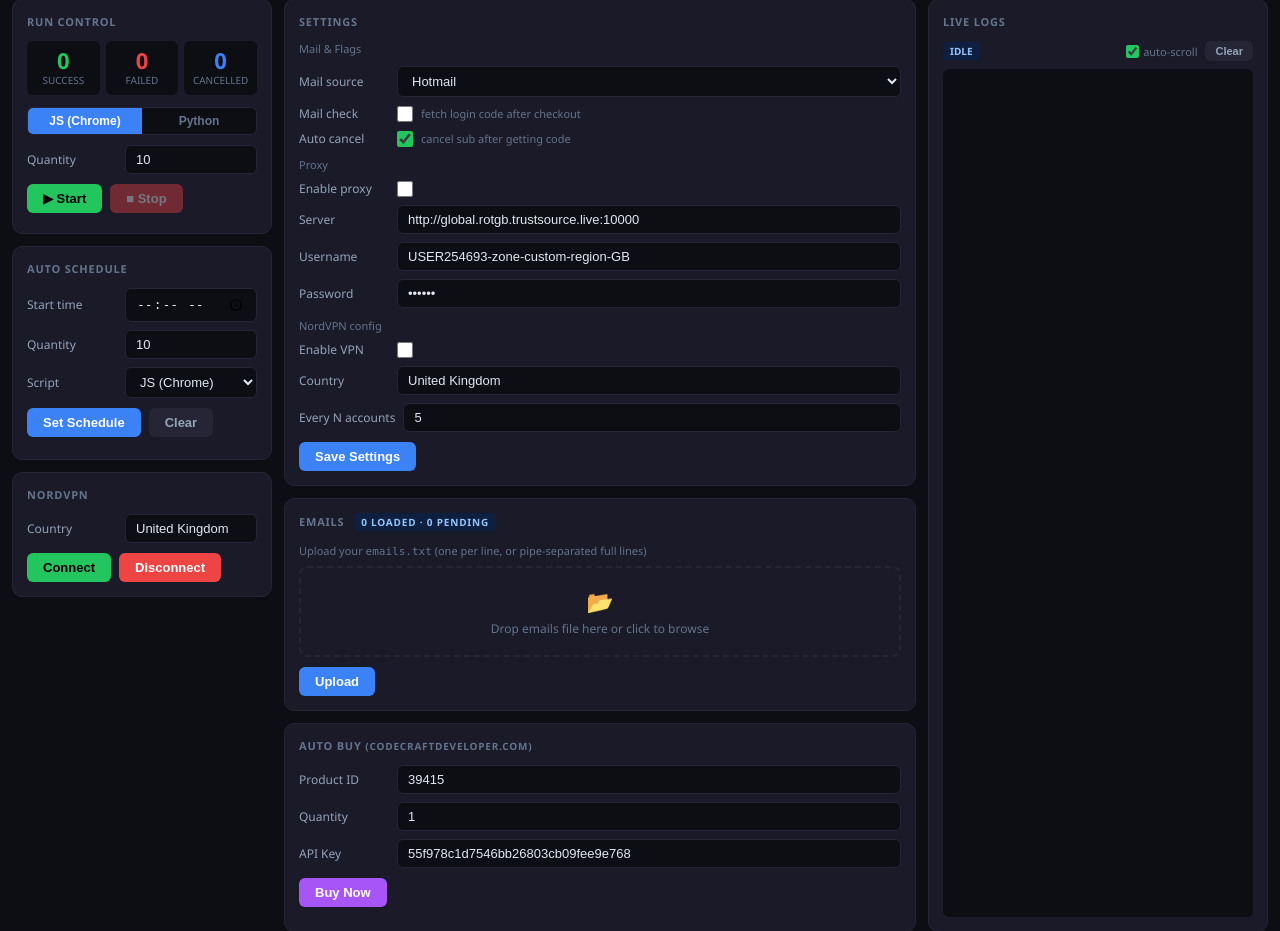
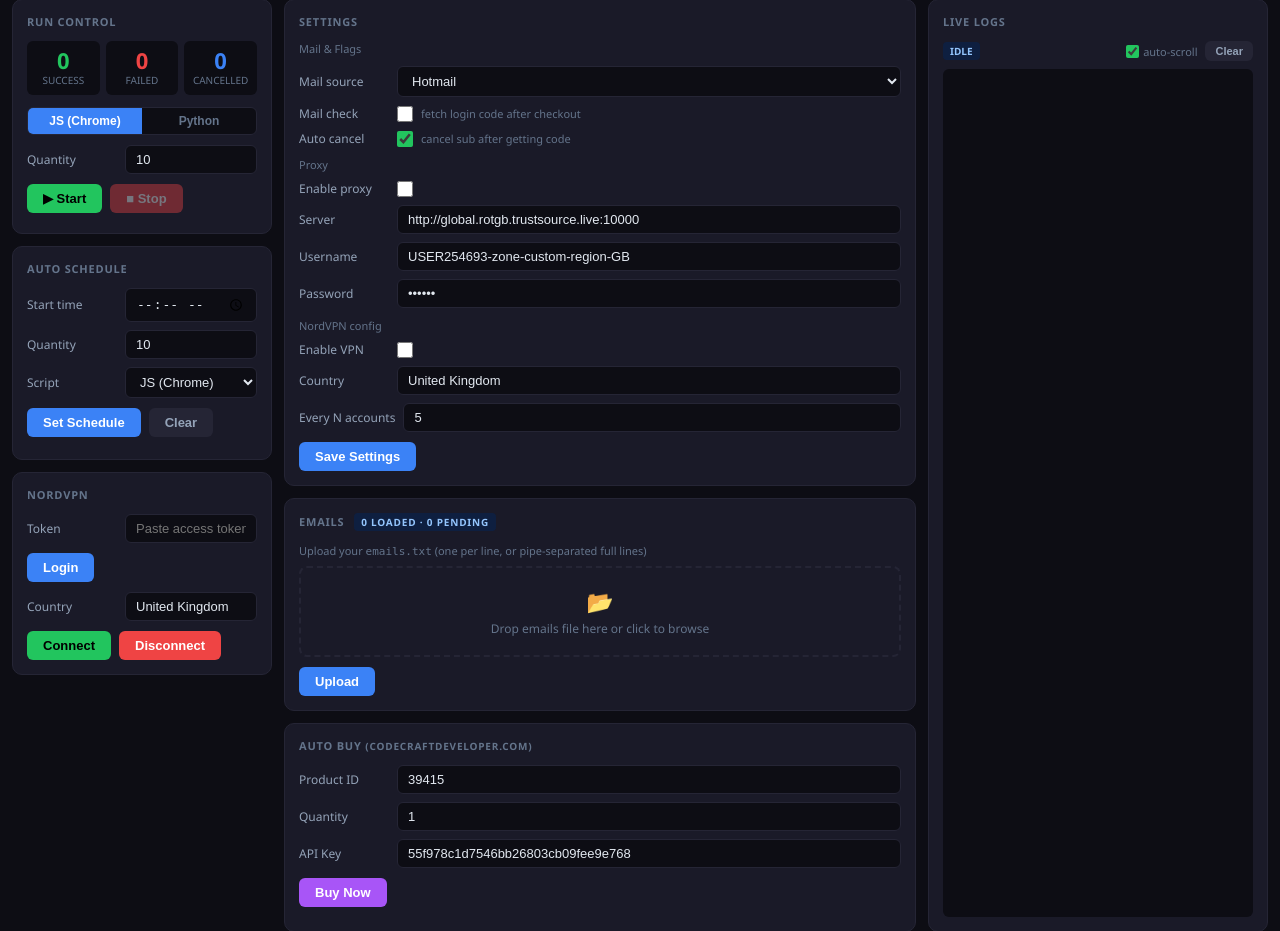
Before and after one commit to ntzplot/devc-cre-server, a Flask app: page / in a window 1280 px wide. Shown: the part 65-996 px from the top of the page. Run offline with Flask 3, Linux system fonts and the light colour scheme; data that the repository does not hold is empty.

Commit message:
Add NordVPN token login to dashboard (safe spawnSync)
Co-Authored-By: Claude Sonnet 4.6 <noreply@anthropic.com>

```diff
--- a/server/templates/index.html
+++ b/server/templates/index.html
@@ -169,11 +169,17 @@ header .spacer{flex:1}
     <!-- VPN -->
     <div class="card">
       <h3>NordVPN</h3>
+      <div class="row"><label>Token</label><input type="password" id="vpnToken" placeholder="Paste access token…"></div>
+      <div class="btn-row" style="margin-bottom:10px">
+        <button class="btn btn-blue" id="btnVpnLogin">Login</button>
+      </div>
       <div class="row"><label>Country</label><input type="text" id="vpnCountry" placeholder="United Kingdom"></div>
       <div class="btn-row">
         <button class="btn btn-green" id="btnVpnOn">Connect</button>
         <button class="btn btn-red"   id="btnVpnOff">Disconnect</button>
       </div>
+      <div class="alert alert-green" id="vpnLoginOk"></div>
+      <div class="alert alert-red"   id="vpnLoginErr"></div>
     </div>
 
   </div><!-- end left col -->
@@ -575,6 +581,28 @@ document.getElementById('btnSchedClear').onclick = async () => {
 };
 
 // ── vpn buttons ────────────────────────────────────────────────────────────
+document.getElementById('btnVpnLogin').onclick = async () => {
+  const token = document.getElementById('vpnToken').value.trim();
+  const ok  = document.getElementById('vpnLoginOk');
+  const err = document.getElementById('vpnLoginErr');
+  ok.classList.remove('show'); err.classList.remove('show');
+  if (!token) { err.textContent = 'Paste your token first.'; err.classList.add('show'); return; }
+  try {
+    const r = await fetch('/api/vpn/login', {
+      method: 'POST', headers: { 'Content-Type': 'application/json' },
+      body: JSON.stringify({ token })
+    });
+    const d = await r.json();
+    if (d.ok) {
+      ok.textContent = d.msg || 'Logged in.';
+      ok.classList.add('show');
+      document.getElementById('vpnToken').value = '';
+    } else {
+      err.textContent = d.error; err.classList.add('show');
+    }
+  } catch(e) { err.textContent = e.message; err.classList.add('show'); }
+};
+
 document.getElementById('btnVpnOn').onclick = async () => {
   const country = document.getElementById('vpnCountry').value || 'United Kingdom';
   await fetch('/api/vpn/connect', {
```
Also changed, not shown: server/app.js (+11 -1 lines).
